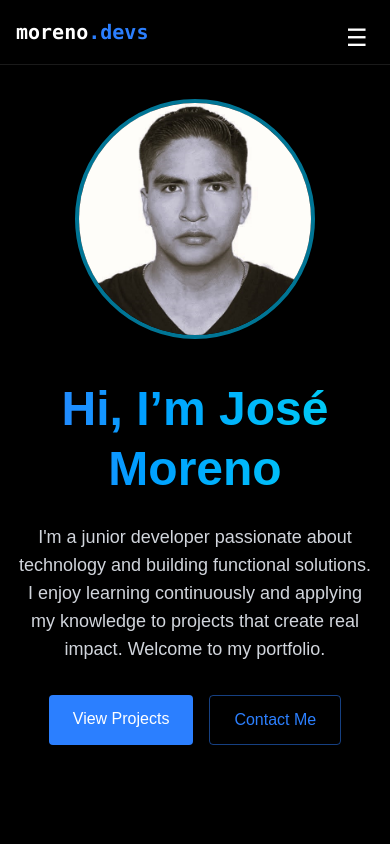
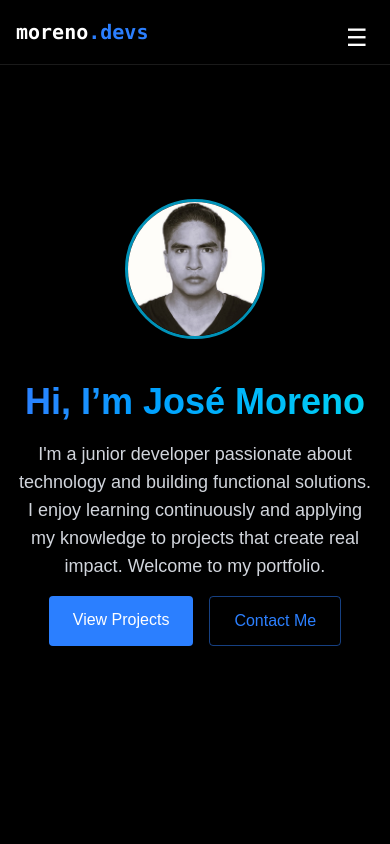
Before and after one commit to JoseMoreno7/MorenoDevs, a React (Vite) app: page / in a window 390 px wide. Shown: the top 844 px of the page. Built offline with nearby package versions, Linux system fonts and the light colour scheme.

Commit message:
Portfolio con imagen responsiva

```diff
--- a/src/components/sections/Home.jsx
+++ b/src/components/sections/Home.jsx
@@ -13,24 +13,24 @@ export const Home = () => {
                     <img
                     src={profileImg}
                     alt="José Moreno"
-                    className="w-60 h-60 object-cover rounded-full border-4 border-cyan-700 shadow-lg"
+                    className="w-35 h-35 md:w-60 md:h-60 object-cover rounded-full border-3 border-cyan-600 shadow-lg"
                     />
                 </div>
 
                 <div className="text-center md:text-left">
-                    <h1 className="text-5xl md:text-6xl font-bold mb-6 bg-gradient-to-r
+                    <h1 className="text-4xl md:text-6xl font-bold mb-4 bg-gradient-to-r
                     from-blue-500 to-cyan-400 bg-clip-text text-transparent leading-tight"
                     >
                         Hi, I’m José Moreno
                     </h1>
 
-                    <p className="text-gray-300 text-lg mb-8 max-w-xl">
+                    <p className="text-gray-300 text-lg mb-4 max-w-2xl">
                         I'm a junior developer passionate about technology and building functional solutions.
                         I enjoy learning continuously and applying my knowledge to projects that create real impact.
                         Welcome to my portfolio.
                     </p>
 
-                    <div className="flex justify-center md:justify-start space-x-4">
+                    <div className="flex justify-center md:justify-start  space-x-4">
                         <a
                             href="#projects"
                             className="bg-blue-500 text-white py-3 px-6  rounded font-medium transition
```
